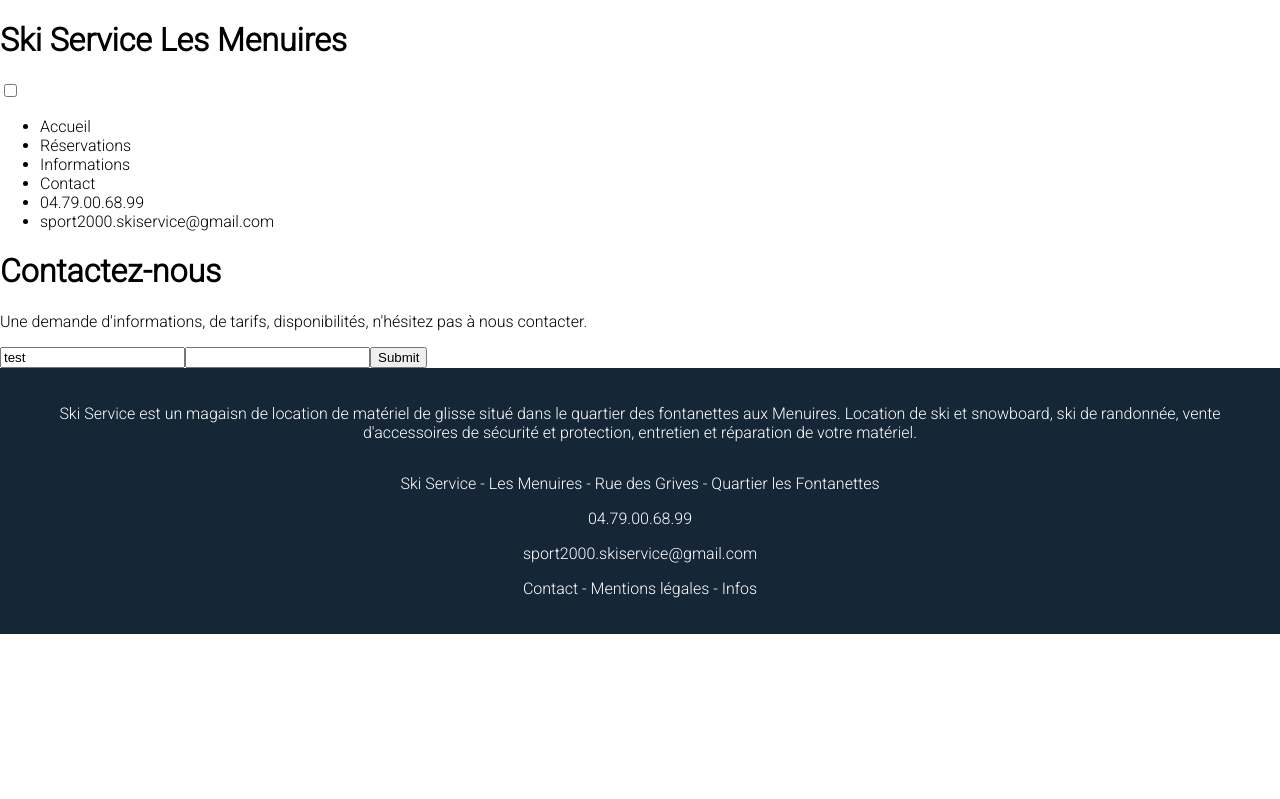
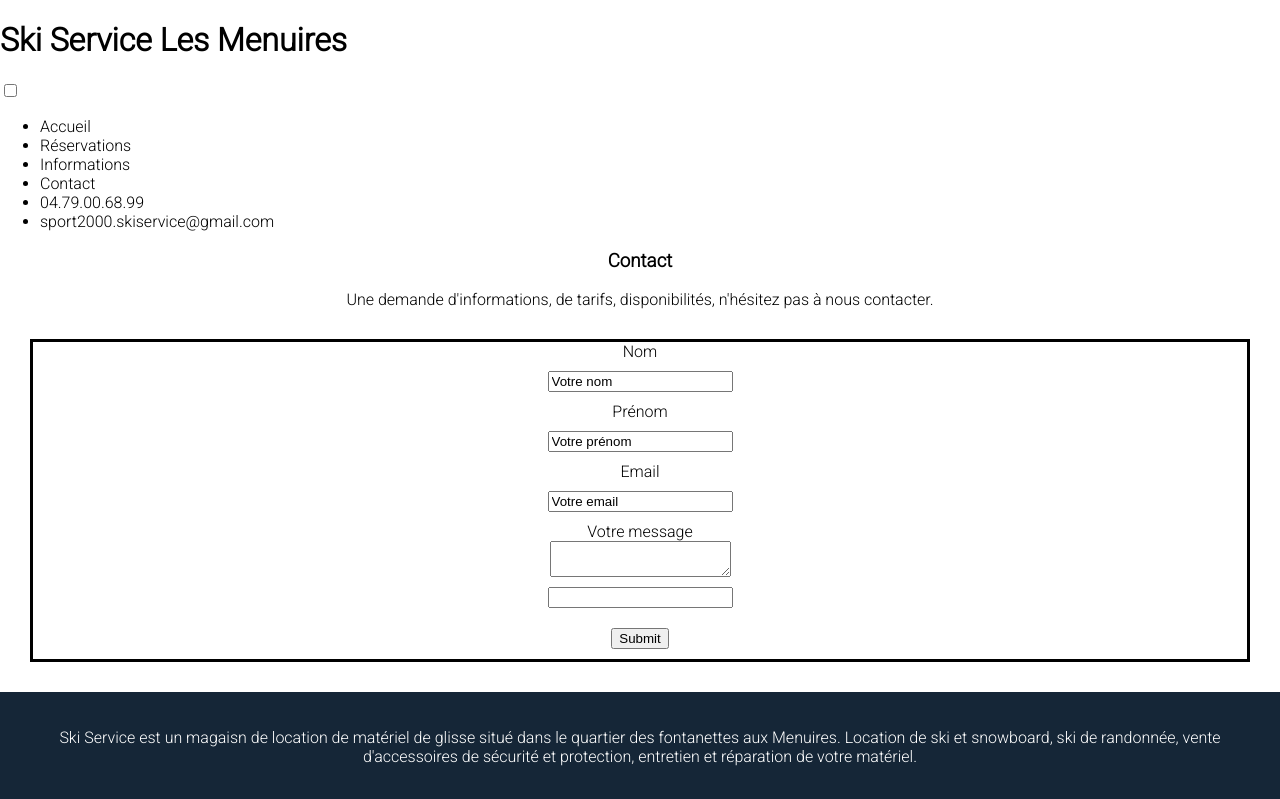
Before and after one commit to AntoineGGG/skiservice, a Next.js app: page /contact in a window 1280 px wide. Shown: the top 799 px of the page. Built offline with nearby package versions, Linux system fonts and the light colour scheme.

Commit message:
useForm integration pour page de contact

```diff
--- a/pages/contact.js
+++ b/pages/contact.js
@@ -1,5 +1,6 @@
 import Layout from '../components/Layout';
 import { useForm } from 'react-hook-form';
+import styles from '../styles/Contact.module.scss';
 
 const Contact = () => {
   const { register, handleSubmit, watch, errors } = useForm();
@@ -7,14 +8,24 @@
 
   return (
     <Layout>
-      <h1>Contactez-nous</h1>
+      <div className={styles.contactContainer}>
+        <h3>Contact</h3>
         <p>
           Une demande d'informations, de tarifs, disponibilités, n'hésitez pas à
           nous contacter.
         </p>
+      </div>
+      <div className={styles.formContact}>
         <form onSubmit={handleSubmit(onSubmit)}>
           {/* register your input into the hook by invoking the "register" function */}
-        <input name='example' defaultValue='test' ref={register} />
+          <label>Nom</label>
+          <input name='nom' defaultValue='Votre nom' ref={register} />
+          <label>Prénom</label>
+          <input name='prenom' defaultValue='Votre prénom' ref={register} />
+          <label>Email</label>
+          <input name='email' defaultValue='Votre email' ref={register} />
+          <label>Votre message</label>
+          <textarea />
 
           {/* include validation with required or other standard HTML validation rules */}
           <input name='exampleRequired' ref={register({ required: true })} />
@@ -23,6 +34,7 @@
 
           <input type='submit' />
         </form>
+      </div>
     </Layout>
   );
 };
--- /dev/null
+++ b/styles/Contact.module.scss
@@ -0,0 +1,16 @@
+.contactContainer {
+  text-align: center;
+}
+.formContact {
+  form {
+    display: flex;
+    flex-direction: column;
+    align-items: center;
+    margin: 30px;
+    border: solid;
+
+    input {
+      margin: 10px;
+    }
+  }
+}
```
Lines whose indentation alone changed are shown as unchanged.
